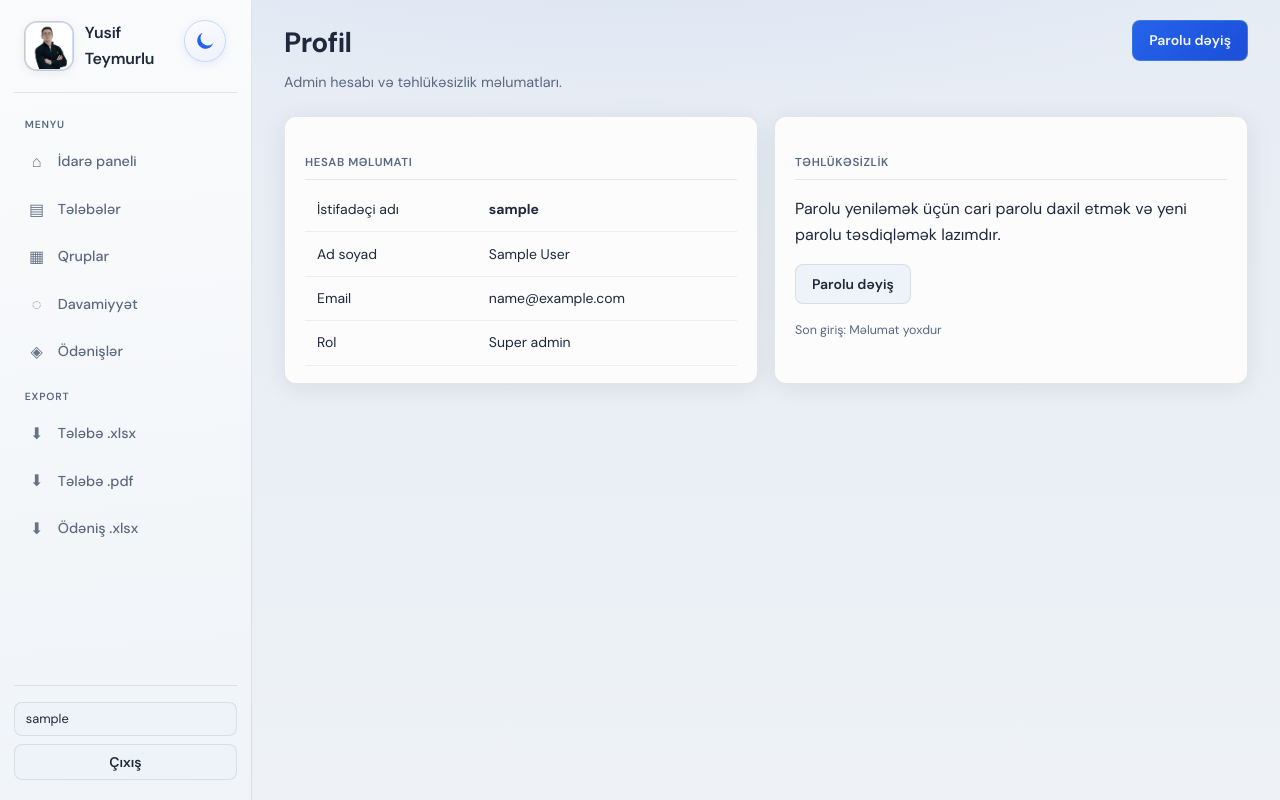
After one commit to teymurov-git/Student-Management-System-Main, a Django app: page /profile/ in a window 1280 px wide. The commit adds this page. Run offline with Django 4.2, Linux system fonts and the light colour scheme; the visitor is signed in with stand-in values (Sample User, id 1).

Commit message:
'updated'

```diff
--- a/backend/portal/static/portal/style.css
+++ b/backend/portal/static/portal/style.css
@@ -276,10 +276,23 @@ html[data-theme="light"] .theme-toggle__icon-moon {
   border-top: 1px solid var(--border);
 }
 .user-chip {
+  display: block;
   font-size: 0.8rem;
   color: var(--text-secondary);
   padding: 0.35rem 0.65rem;
   word-break: break-all;
+}
+.user-chip-link {
+  border-radius: var(--radius-sm);
+  border: 1px solid transparent;
+  text-decoration: none;
+}
+.user-chip-link:hover,
+.user-chip-link.is-active {
+  background: var(--surface-hover);
+  color: var(--text);
+  border-color: var(--border);
+  text-decoration: none;
 }
 
 .workspace {
--- a/backend/portal/templates/portal/base.html
+++ b/backend/portal/templates/portal/base.html
@@ -77,7 +77,7 @@
       <a class="nav-link" href="{% url 'portal:export_payments_xlsx' %}"><span class="nav-ico">⬇</span> Ödəniş .xlsx</a>
     </nav>
     <div class="sidebar-footer">
-      <div class="user-chip">{{ user.username }}</div>
+      <a class="user-chip user-chip-link{% nav_active request 'profile' 'password_change' %}" href="{% url 'portal:profile' %}">{{ user.username }}</a>
       <form method="post" action="{% url 'portal:logout' %}" style="margin-top:0.5rem;">
         {% csrf_token %}
         <button type="submit" class="btn" style="width:100%;">Çıxış</button>
--- /dev/null
+++ b/backend/portal/templates/portal/profile.html
@@ -0,0 +1,46 @@
+{% extends "portal/base.html" %}
+{% block title %}Profil{% endblock %}
+{% block content %}
+<div class="page-header">
+  <div>
+    <h1>Profil</h1>
+    <p class="lead">Admin hesabı və təhlükəsizlik məlumatları.</p>
+  </div>
+  <div class="page-actions">
+    <a class="btn btn-primary" href="{% url 'portal:password_change' %}">Parolu dəyiş</a>
+  </div>
+</div>
+
+<div class="detail-grid">
+  <section class="card">
+    <h2 class="section-title">Hesab məlumatı</h2>
+    <table class="data">
+      <tbody>
+        <tr>
+          <td>İstifadəçi adı</td>
+          <td><strong>{{ user.username }}</strong></td>
+        </tr>
+        <tr>
+          <td>Ad soyad</td>
+          <td>{{ user.get_full_name|default:"—" }}</td>
+        </tr>
+        <tr>
+          <td>Email</td>
+          <td>{{ user.email|default:"—" }}</td>
+        </tr>
+        <tr>
+          <td>Rol</td>
+          <td>{% if user.is_superuser %}Super admin{% elif user.is_staff %}Admin{% else %}İstifadəçi{% endif %}</td>
+        </tr>
+      </tbody>
+    </table>
+  </section>
+
+  <section class="card">
+    <h2 class="section-title">Təhlükəsizlik</h2>
+    <p class="lead">Parolu yeniləmək üçün cari parolu daxil etmək və yeni parolu təsdiqləmək lazımdır.</p>
+    <p><a class="btn" href="{% url 'portal:password_change' %}">Parolu dəyiş</a></p>
+    <p class="form-field__help">Son giriş: {{ user.last_login|date:"j F Y, H:i"|default:"Məlumat yoxdur" }}</p>
+  </section>
+</div>
+{% endblock %}
--- a/backend/portal/urls.py
+++ b/backend/portal/urls.py
@@ -8,6 +8,12 @@ urlpatterns = [
     path("", views.DashboardView.as_view(), name="dashboard"),
     path("login/", views.PortalLoginView.as_view(), name="login"),
     path("logout/", views.PortalLogoutView.as_view(), name="logout"),
+    path("profile/", views.ProfileView.as_view(), name="profile"),
+    path(
+        "profile/password/",
+        views.PortalPasswordChangeView.as_view(),
+        name="password_change",
+    ),
     path("students/", views.StudentListView.as_view(), name="student_list"),
     path(
         "students/bulk-archive/",
--- a/backend/portal/views.py
+++ b/backend/portal/views.py
@@ -4,7 +4,7 @@ from decimal import Decimal
 
 from django.contrib import messages
 from django.contrib.auth.mixins import LoginRequiredMixin
-from django.contrib.auth.views import LoginView, LogoutView
+from django.contrib.auth.views import LoginView, LogoutView, PasswordChangeView
 from django.db.models import Count, Q, Sum
 from django.http import HttpResponse
 from django.shortcuts import get_object_or_404, redirect
@@ -57,6 +57,7 @@ def student_list_filtered_qs(params):
 from .forms import (
     MonthlyPaymentForm,
     PortalAuthenticationForm,
+    PortalPasswordChangeForm,
     StudentForm,
     StudentGroupForm,
     StudentGroupQuickForm,
@@ -212,6 +213,21 @@ class PortalLoginView(LoginView):
 
 class PortalLogoutView(LogoutView):
     next_page = reverse_lazy("portal:login")
+
+
+class ProfileView(LoginRequiredMixin, TemplateView):
+    template_name = "portal/profile.html"
+
+
+class PortalPasswordChangeView(LoginRequiredMixin, PasswordChangeView):
+    form_class = PortalPasswordChangeForm
+    template_name = "portal/password_change_form.html"
+    success_url = reverse_lazy("portal:profile")
+
+    def form_valid(self, form):
+        response = super().form_valid(form)
+        messages.success(self.request, "Parol yeniləndi.")
+        return response
 
 
 class DashboardView(LoginRequiredMixin, TemplateView):
```
Also changed, not shown: backend/portal/forms.py (+13 -1 lines), backend/portal/templates/portal/password_change_form.html (added, +31 -0 lines).
